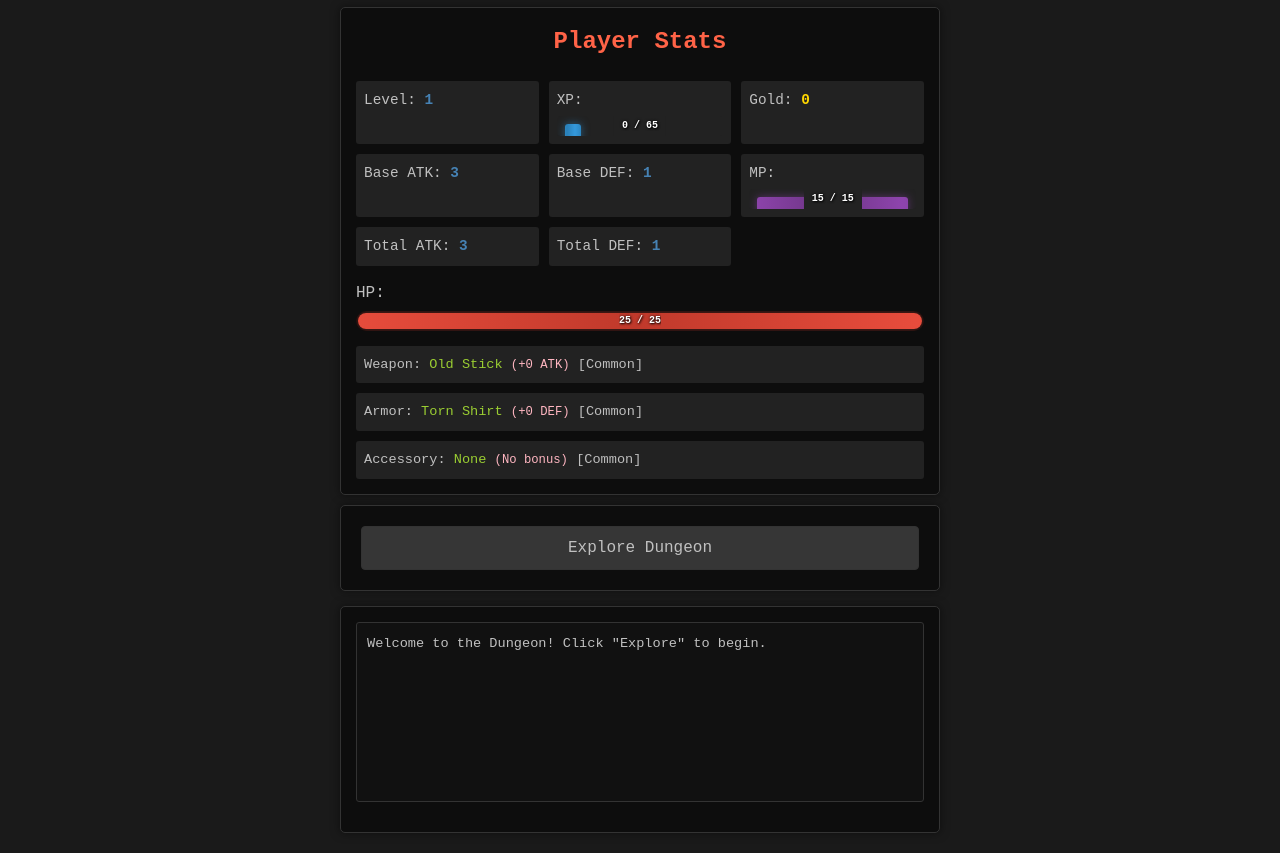
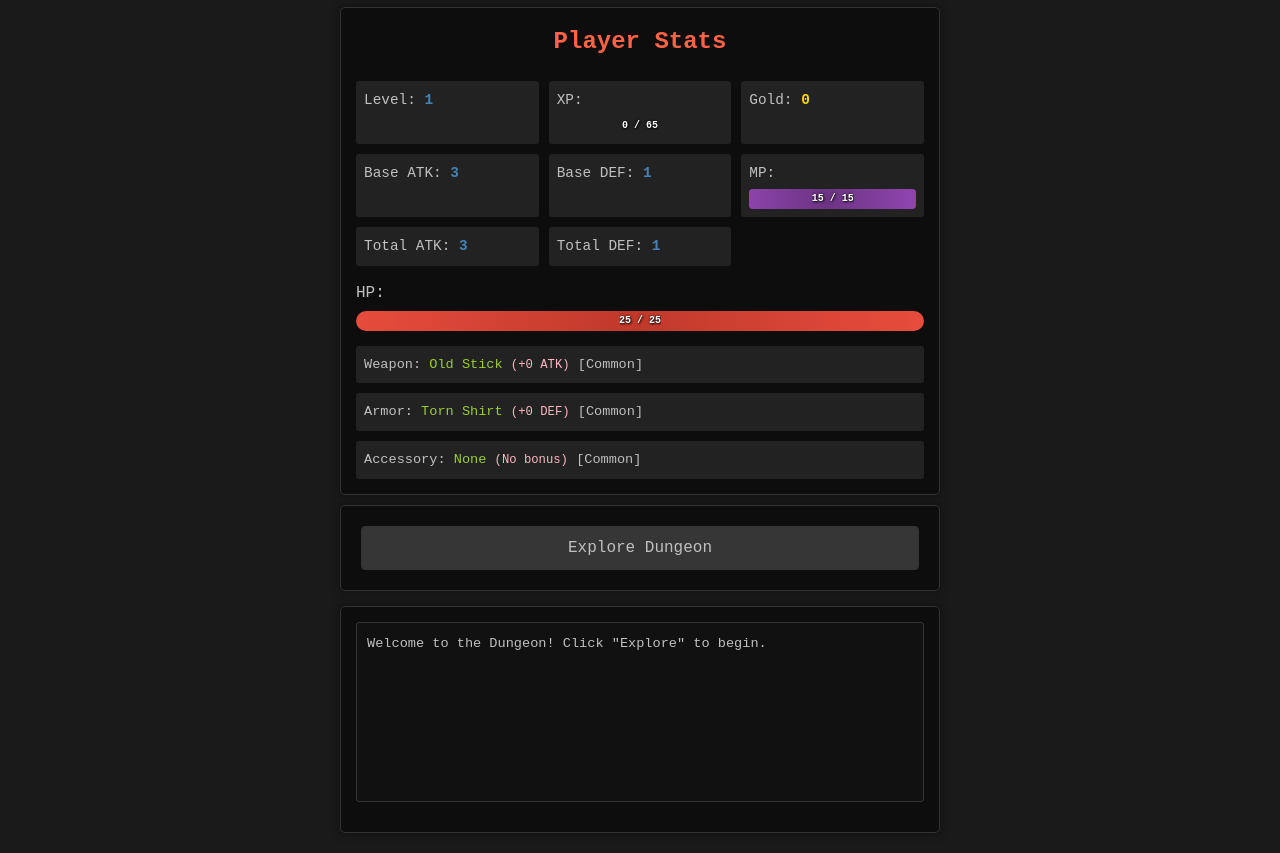
Before and after one commit to ChrisGradis/DungeonDelver, a website: page src/index.html in a window 1280 px wide. Shown: the part 76-929 px from the top of the page. Drawn offline with Linux system fonts and the light colour scheme.

Commit message:
Remove black box behind XP text

```diff
--- a/src/index.html
+++ b/src/index.html
@@ -427,6 +427,7 @@
             position: relative;
             overflow: hidden;
             min-width: 120px;
+            padding: 0 !important;
         }
 
         .progress-bar {
@@ -437,6 +438,7 @@
             background: linear-gradient(90deg, transparent 0%, rgba(255, 255, 255, 0.1) 50%, transparent 100%);
             background-size: 30px 100%;
             animation: shimmer 2s infinite;
+            padding: 0 !important;
         }
 
         .progress-bar.hp-bar {
@@ -465,6 +467,7 @@
         .progress-bar.xp-bar {
             background: linear-gradient(90deg, #3498db 0%, #2980b9 50%, #3498db 100%);
             box-shadow: 0 0 8px rgba(52, 152, 219, 0.5);
+            border-radius: 8px;
         }
 
         @keyframes shimmer {
@@ -501,6 +504,8 @@
             max-width: 95%;
             overflow: hidden;
             text-overflow: ellipsis;
+            padding: 0 !important;
+            background: none !important;
         }
 
         .stat-with-progress {
```
